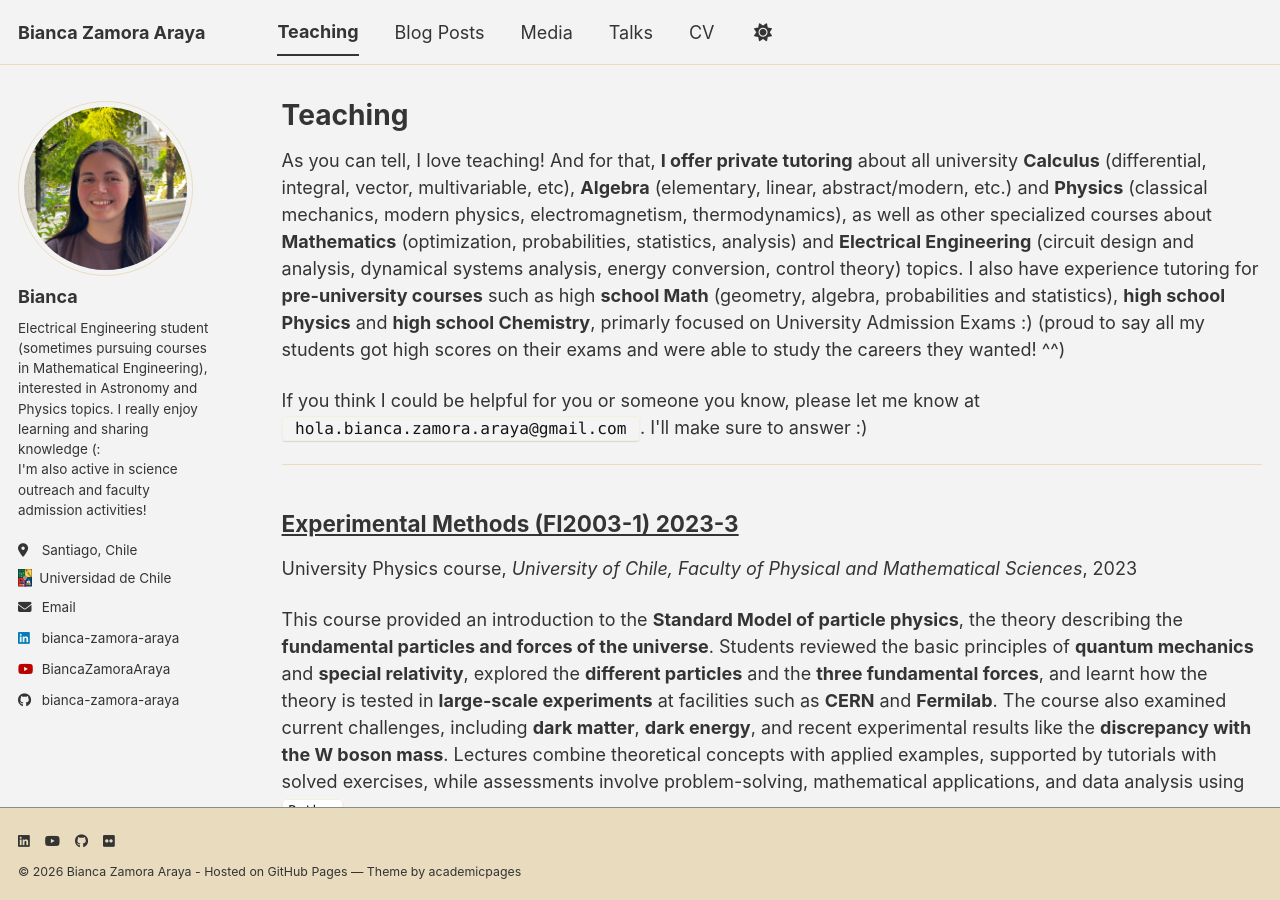
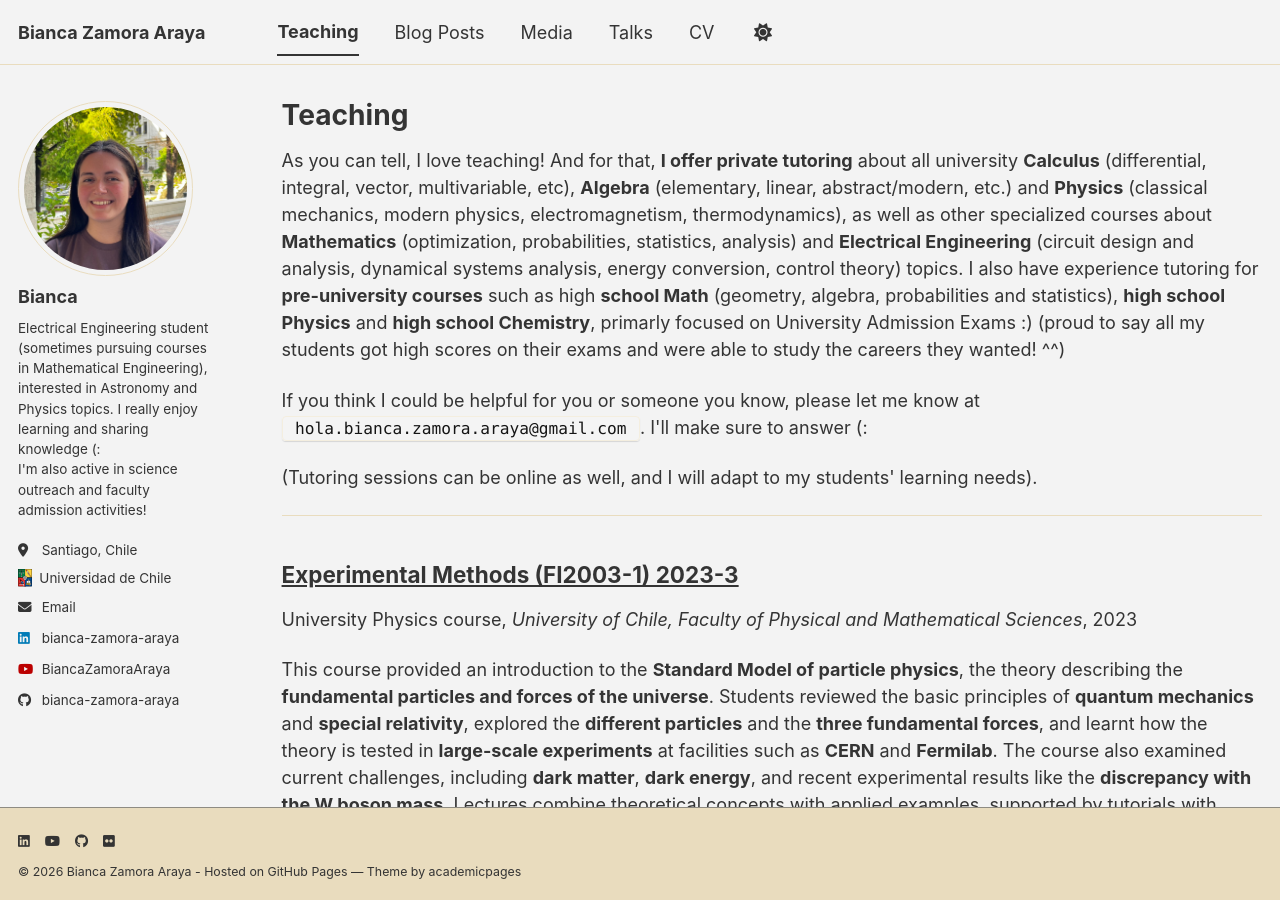
Before and after one commit to Bianca-Zamora-Araya/Bianca-Zamora-Araya.github.io, a Jekyll site: the page built from _pages/teaching.html, in a window 1280 px wide and 900 px high. Built offline with Jekyll 4.4.1, drawn with Linux system fonts in a browser that asks for light colours; a style sheet for code colours, icons or effects is not loaded.

Commit message:
Update teaching.html

```diff
--- a/_pages/teaching.html
+++ b/_pages/teaching.html
@@ -7,7 +7,8 @@ author_profile: true
 
 <p>As you can tell, I love teaching! And for that, <strong>I offer private tutoring</strong> about all university <strong>Calculus</strong> (differential, integral, vector, multivariable, etc), <strong>Algebra</strong> (elementary, linear, abstract/modern, etc.) and <strong>Physics</strong> (classical mechanics, modern physics, electromagnetism, thermodynamics), as well as other specialized courses about <strong>Mathematics</strong> (optimization, probabilities, statistics, analysis) and <strong>Electrical Engineering</strong> (circuit design and analysis, dynamical systems analysis, energy conversion, control theory) topics. I also have experience tutoring for <strong>pre-university courses</strong> such as high <strong>school Math</strong> (geometry, algebra, probabilities and statistics), <strong>high school Physics</strong> and <strong>high school Chemistry</strong>, primarly focused on University Admission Exams :) (proud to say all my students got high scores on their exams and were able to study the careers they wanted! ^^)</p>
 
-<p>If you think I could be helpful for you or someone you know, please let me know at <code style="background-color: #f4f4f4; padding: 2px 6px; border-radius: 4px; font-size: 0.9em;">hola.bianca.zamora.araya@gmail.com</code>. I'll make sure to answer :)</p>
+<p>If you think I could be helpful for you or someone you know, please let me know at <code style="background-color: #f4f4f4; padding: 2px 6px; border-radius: 4px; font-size: 0.9em;">hola.bianca.zamora.araya@gmail.com</code>. I'll make sure to answer (:</p>
+<p>(Tutoring sessions can be online as well, and I will adapt to my students' learning needs).</p>
 
 <hr>
 
```
